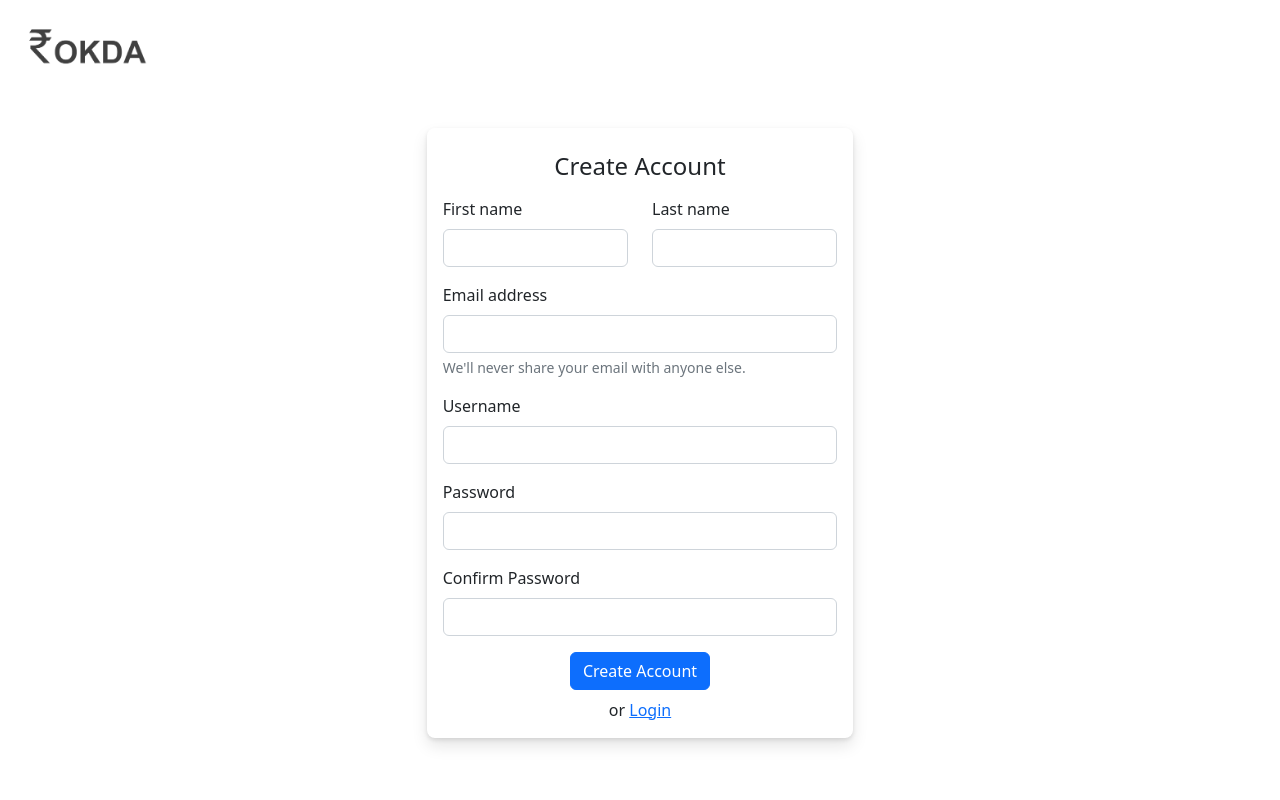
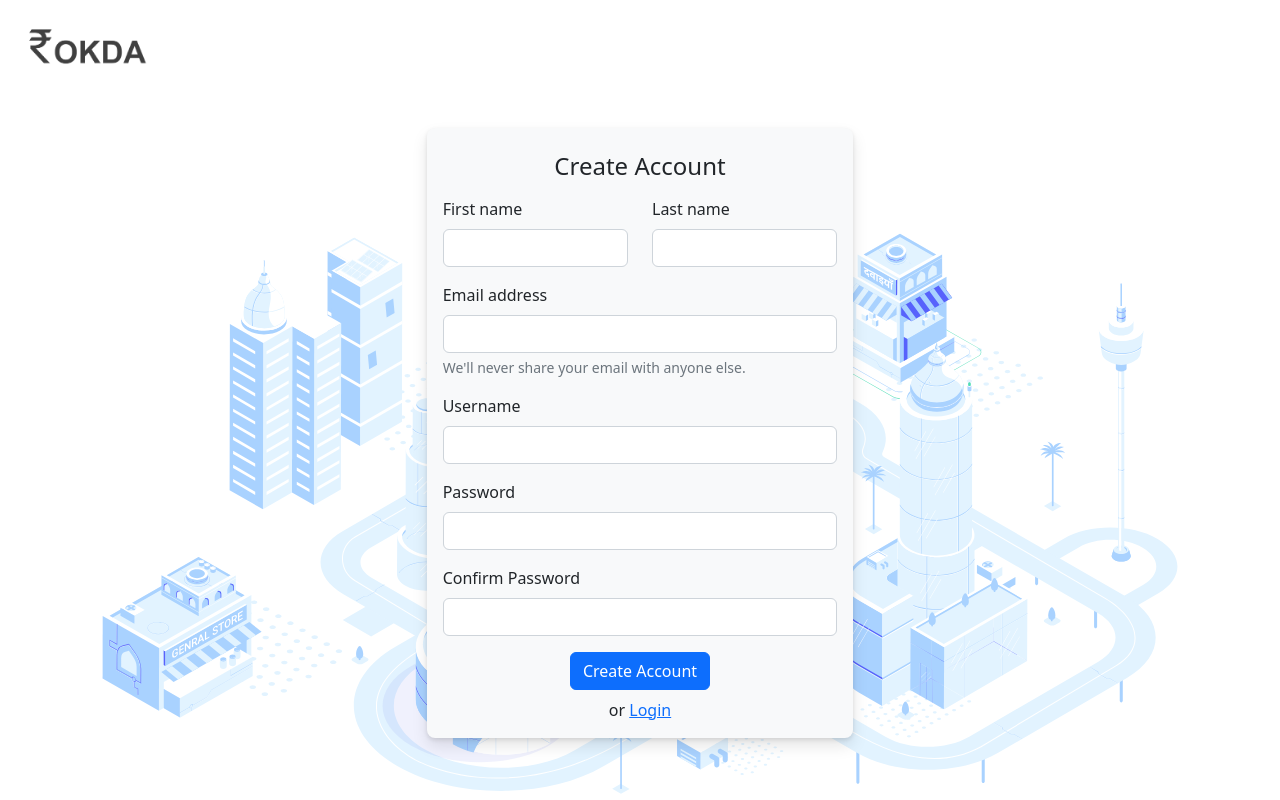
Before and after one commit to Naman-0206/Money-Manager, a Django app: page /register/ in a window 1280 px wide. Run offline with Django 4.2, Linux system fonts and the light colour scheme.

Commit message:
added bg

```diff
--- a/cash_app/templates/register.html
+++ b/cash_app/templates/register.html
@@ -1,8 +1,32 @@
-{% extends "base.html" %}
+<!doctype html>
+<html lang="en">
+{% load static %}
+<head>
+  <meta charset="utf-8">
+  <meta name="viewport" content="width=device-width, initial-scale=1">
+  <title>Manage Money</title>
+  <link href="https://cdn.jsdelivr.net/npm/bootstrap@5.2.3/dist/css/bootstrap.min.css" rel="stylesheet"
+    integrity="sha384-rbsA2VBKQhggwzxH7pPCaAqO46MgnOM80zW1RWuH61DGLwZJEdK2Kadq2F9CUG65" crossorigin="anonymous">
+  <link rel="icon" href="{% static '/logo.png' %}" type="image/png" >
+  <meta name="theme-color" content=#ffffff>
+  <style>
+    .bg-image {
+      background-position: center;
+      background-size: cover;
+      width: 100%;
+      height: 100vh;
+      background-image: url("{% static '/cityScapeImage1.a25744d0.svg' %}");
+      background-position: center;
+    }
+  </style>
 
-{% block start %}
+</head>
 
-<div class="container col-11 col-md-4 px-3 py-2 mt-2 mb-5  visible" style="border-radius: 8px; box-shadow: 0 2px 4px rgba(0, 0, 0, .1), 0 8px 16px rgba(0, 0, 0, .1);">
+<body class="bg-image">
+  {% include 'navbar.html' %}
+  <br />
+
+<div class="container bg-light col-11 col-md-4 px-3 py-2 mt-2 mb-5  visible" style="border-radius: 8px; box-shadow: 0 2px 4px rgba(0, 0, 0, .1), 0 8px 16px rgba(0, 0, 0, .1);">
   <div class="text-center my-3"><h4>Create Account</h4></div>
   <form method="POST" class="">
     {% csrf_token %}
@@ -70,4 +94,9 @@
   });
 </script>
 
-{%endblock%}
+<script src="https://cdn.jsdelivr.net/npm/bootstrap@5.2.3/dist/js/bootstrap.bundle.min.js"
+integrity="sha384-kenU1KFdBIe4zVF0s0G1M5b4hcpxyD9F7jL+jjXkk+Q2h455rYXK/7HAuoJl+0I4"
+crossorigin="anonymous"></script>
+</body>
+
+</html>
```
Also changed, not shown: cash_app/templates/login.html (+33 -4 lines).
